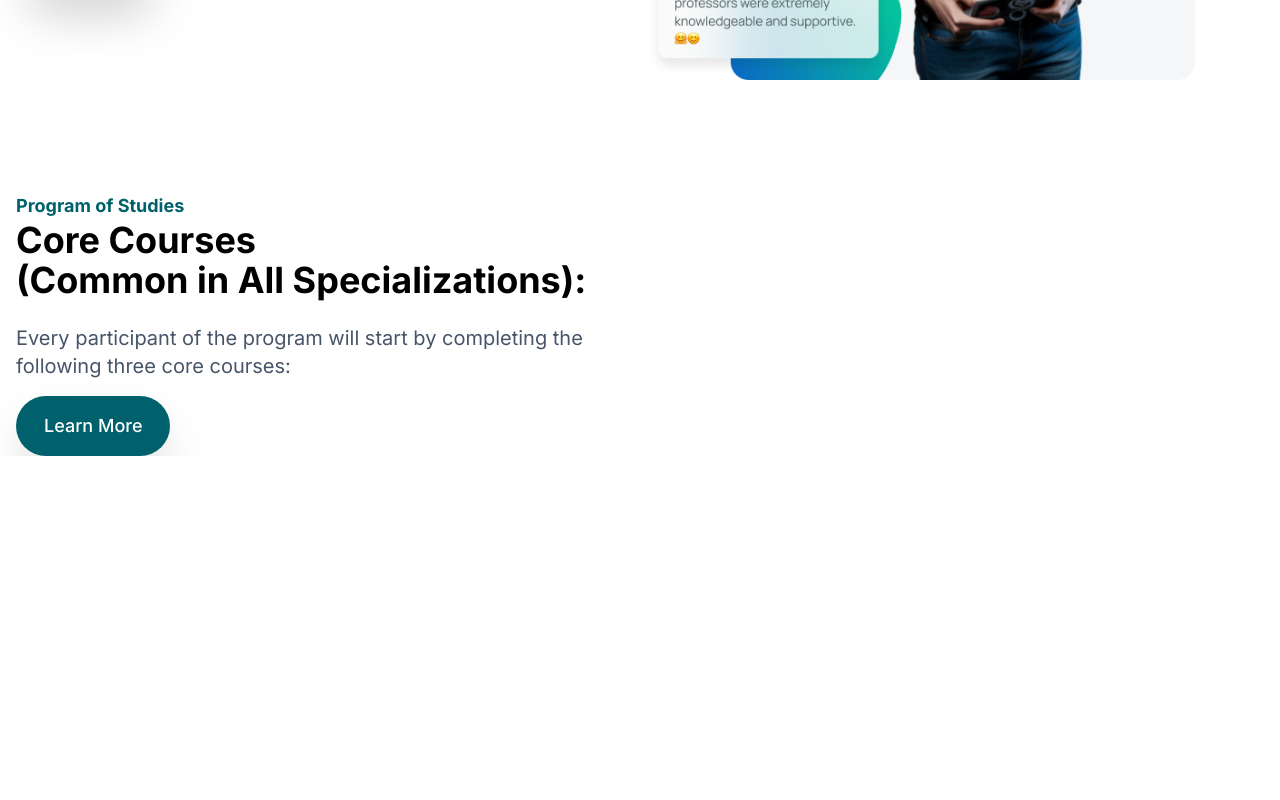
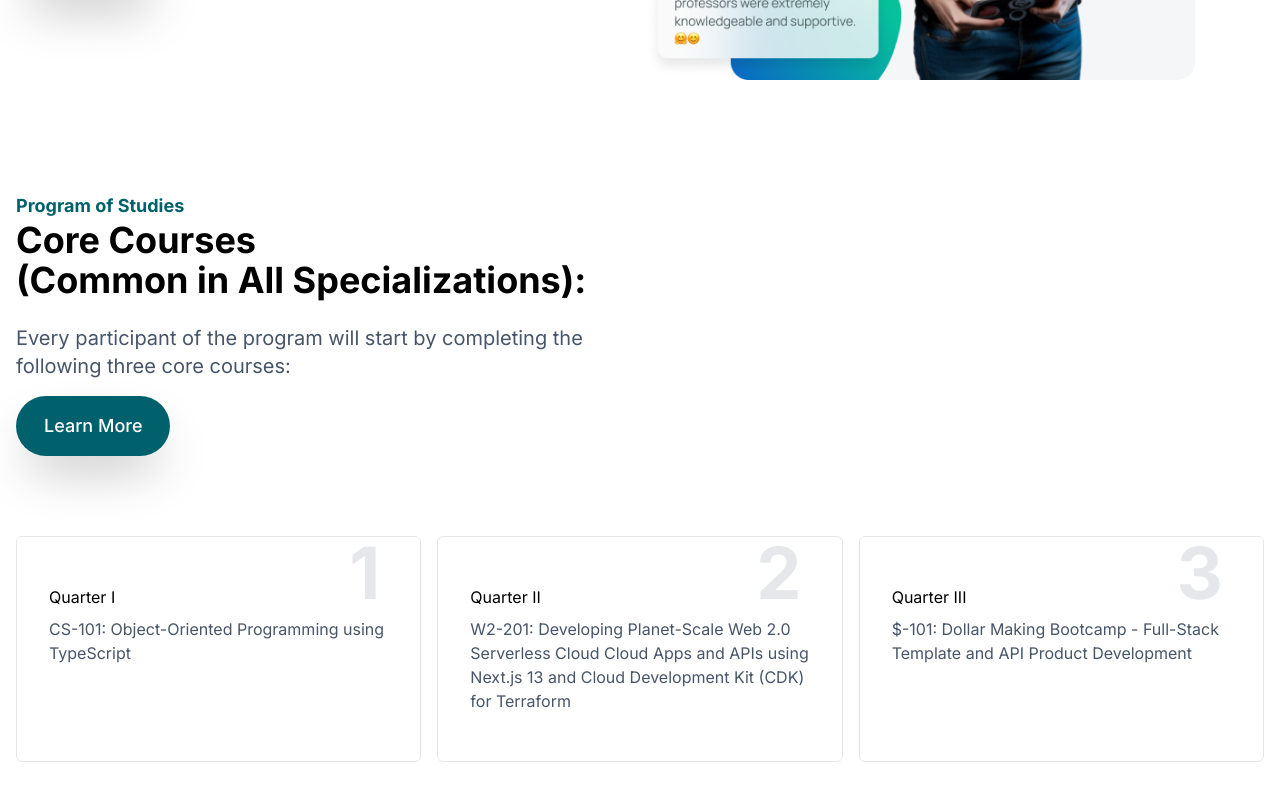
Before and after one commit to Mohtashim-1/Panaverse-Clone, a Next.js app: page / in a window 1280 px wide. Shown: the part 553-1353 px from the top of the page. Before the commit the page ends 1009 px from the top, so only its background shows below. Built offline with nearby package versions, Linux system fonts and the light colour scheme.

Commit message:
quarter box done

```diff
--- a/src/Compoenents/Widgets/CoreTrack.tsx
+++ b/src/Compoenents/Widgets/CoreTrack.tsx
@@ -1,6 +1,7 @@
 import React from "react";
 import Wrapper from "../Shared/Wrapper";
 import Button from "../Shared/Button";
+import QuarterBox from "./QuarterBox";
 
 const CoreTrack = () => {
   const header = "Core Courses \n (Common in All Specializations):";
@@ -21,6 +22,28 @@ const CoreTrack = () => {
             <Button text="Learn More" />
           </div>
         </div>
+        {/* Boxes */}
+        <div className="flex gap-x-4">
+          <QuarterBox
+            heading={"Quarter I"}
+            description={"CS-101: Object-Oriented Programming using TypeScript"}
+            number={1}
+          />
+          <QuarterBox
+            heading={"Quarter II "}
+            description={
+              "W2-201: Developing Planet-Scale Web 2.0 Serverless Cloud Cloud Apps and APIs using Next.js 13 and Cloud Development Kit (CDK) for Terraform"
+            }
+            number={2}
+          />
+          <QuarterBox
+            heading={"Quarter III"}
+            description={
+              "$-101: Dollar Making Bootcamp - Full-Stack Template and API Product Development"
+            }
+            number={3}
+          />
+        </div>
       </Wrapper>
     </section>
   );
--- /dev/null
+++ b/src/Compoenents/Widgets/QuarterBox.tsx
@@ -0,0 +1,23 @@
+import React, { FC } from "react";
+
+const QuarterBox: FC<{
+  heading: string;
+  description: string;
+  number: number;
+}> = ({ heading, description, number }) => {
+  return (
+    <>
+      <div className="flex flex-1 my-20">
+        <div className="relative px-8 py-12 border rounded-md ">
+          <h4 className="font-lg">{heading}</h4>
+          <p className="mt-2 text-slate-600">{description}</p>
+          <span className="absolute top-0 font-bold text-gray-200 -z-10 right-10 text-7xl ">
+            {number}
+          </span>
+        </div>
+      </div>
+    </>
+  );
+};
+
+export default QuarterBox;
--- a/src/app/page.tsx
+++ b/src/app/page.tsx
@@ -10,6 +10,7 @@ export default function Home() {
         <Hero />
         {/* CoreTrack Section */}
         <CoreTrack />
+        {/* Boxes Section */}
       </main>
     </>
   );
```
